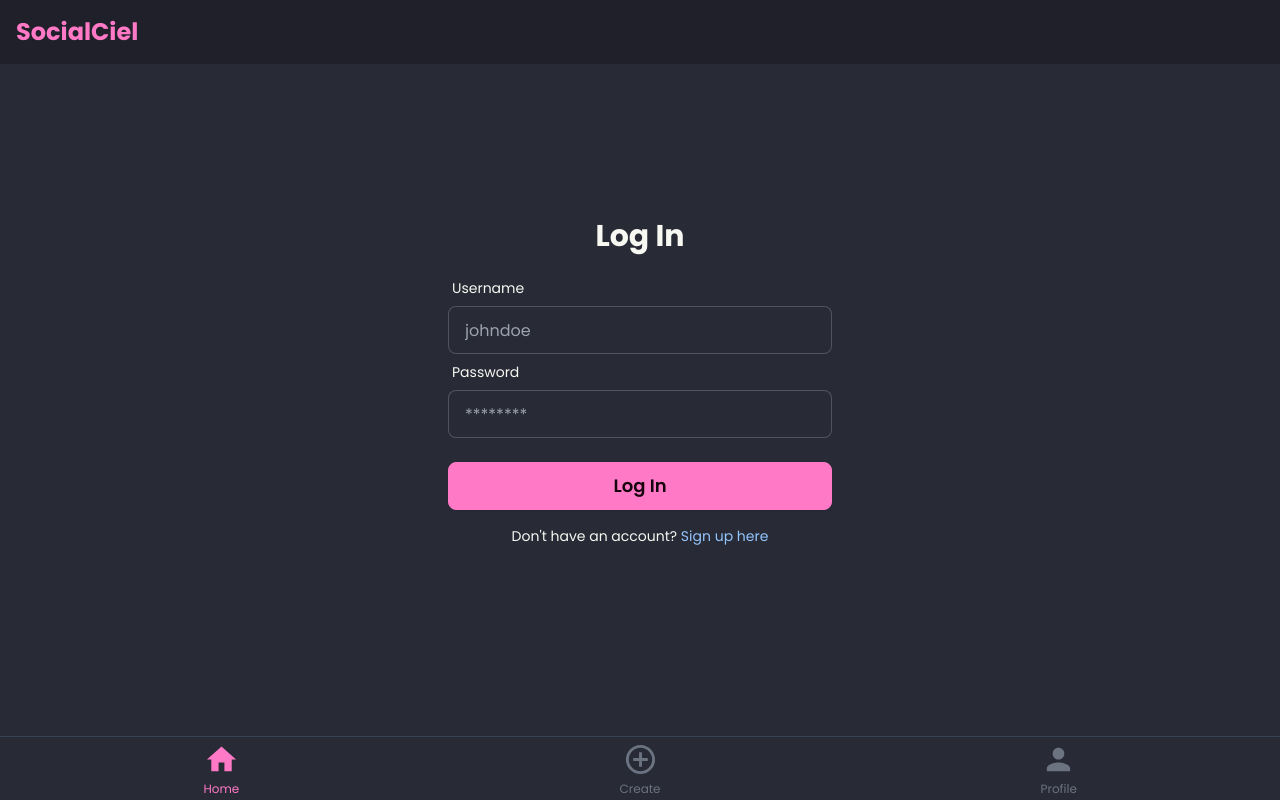
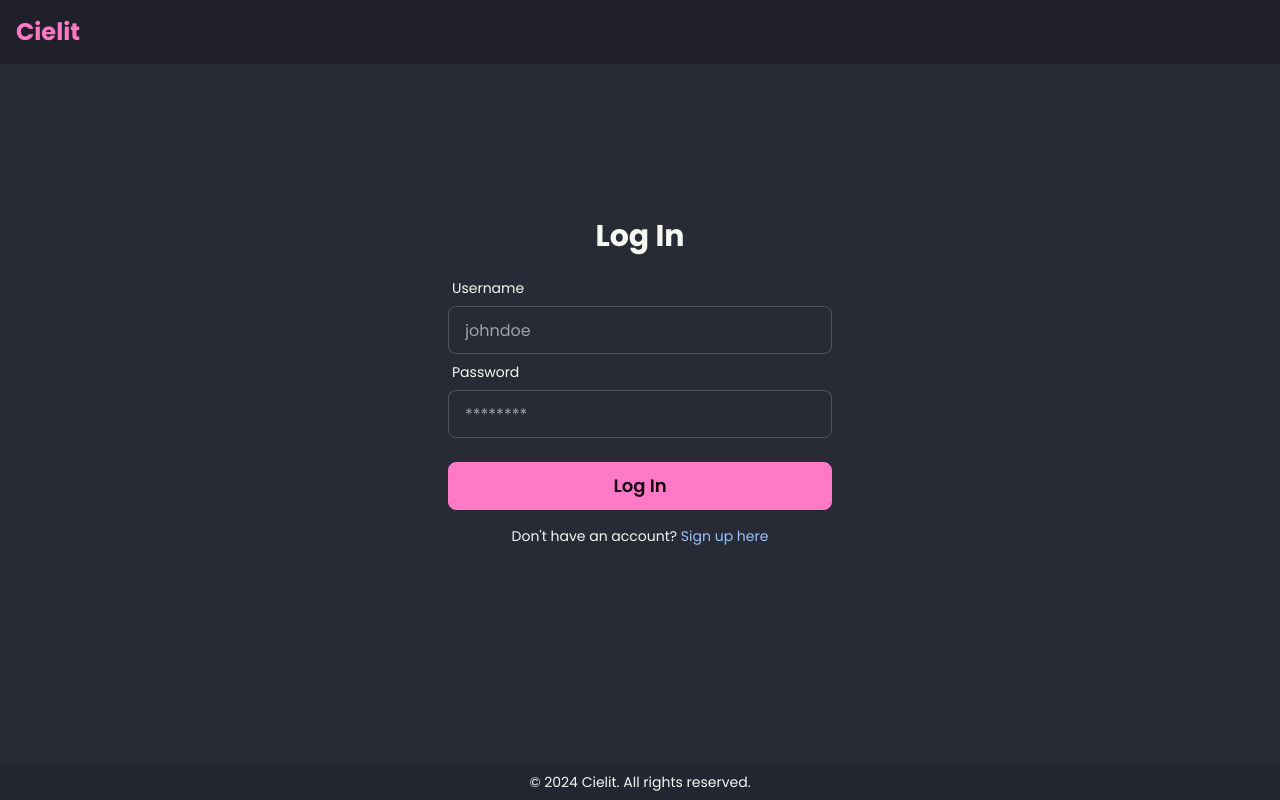
Before and after one commit to aarushkx/social-media, a React (Vite) app in the folder frontend/: page /login in a window 1280 px wide. Built offline with nearby package versions, Linux system fonts and the light colour scheme.

Commit message:
Fix footer visibility bug

```diff
--- a/frontend/index.html
+++ b/frontend/index.html
@@ -3,7 +3,7 @@
   <head>
     <meta charset="UTF-8" />
     <meta name="viewport" content="width=device-width, initial-scale=1.0" />
-    <title>Social Media</title>
+    <title>Cielit</title>
   </head>
   <body>
     <div id="root"></div>
--- a/frontend/src/App.jsx
+++ b/frontend/src/App.jsx
@@ -1,6 +1,6 @@
 import React, { useEffect, useState } from "react";
 import { useDispatch } from "react-redux";
-import { BottomNavbar } from "./components/index.js";
+import { BottomNavbar, Footer } from "./components/index.js";
 import { Outlet } from "react-router-dom";
 
 function App() {
--- a/frontend/src/components/BottomNavbar.jsx
+++ b/frontend/src/components/BottomNavbar.jsx
@@ -7,7 +7,7 @@ import { useSelector } from "react-redux";
 
 function BottomNavbar() {
     // const authStatus = useSelector((state) => state.auth.status);
-    const authStatus = true;
+    const authStatus = false;
     const navigate = useNavigate();
     const [activeButton, setActiveButton] = useState("home");
 
@@ -36,11 +36,10 @@ function BottomNavbar() {
     ];
 
     return (
-        // <div className="btm-nav bg-base-100 border-t border-gray-700 flex justify-between items-center p-3 z-50 fixed bottom-0 left-0 right-0">
         <div
-            className={`btm-nav bg-base-100 flex justify-between items-center p-3 z-50 fixed bottom-0 left-0 right-0 ${
-                authStatus ? "border-t border-gray-700" : ""
-            }`}
+            className={`btm-nav bg-base-100 max-h-12 flex justify-between items-center p-4 z-99 fixed bottom-0 left-0 right-0
+                ${authStatus ? "border-t border-gray-700" : ""}
+                ${!authStatus ? "opacity-0" : ""}`}
         >
             {items.map((item, index) =>
                 item.isActive ? (
@@ -57,7 +56,7 @@ function BottomNavbar() {
                         }`}
                     >
                         {item.icon}
-                        <span className="text-xs">{item.name}</span>
+                        {/* <span className="text-xs">{item.name}</span> */}
                     </button>
                 ) : null
             )}
--- a/frontend/src/components/Footer/Footer.jsx
+++ b/frontend/src/components/Footer/Footer.jsx
@@ -2,10 +2,10 @@ import React from "react";
 
 function Footer() {
     return (
-        <footer className="footer footer-center  bg-base-200 text-base-content p-2">
+        <footer className="footer footer-center bg-base-200 text-base-content p-2 z-9999">
             <aside>
                 <p>
-                    &copy; {new Date().getFullYear()} Social Media. All rights
+                    &copy; {new Date().getFullYear()} Cielit. All rights
                     reserved.
                 </p>
             </aside>
--- a/frontend/src/components/Form/LoginForm.jsx
+++ b/frontend/src/components/Form/LoginForm.jsx
@@ -1,6 +1,5 @@
 import React from "react";
-import { Link } from "react-router-dom";
-import { useNavigate } from "react-router-dom";
+import { Link, useNavigate } from "react-router-dom";
 
 function LoginForm() {
     const navigate = useNavigate();
--- a/frontend/src/components/Header/Logo.jsx
+++ b/frontend/src/components/Header/Logo.jsx
@@ -1,7 +1,7 @@
 import React from "react";
 
 function Logo() {
-    return <h1 className="text-2xl font-bold text-primary">SocialCiel</h1>;
+    return <h1 className="text-2xl font-bold text-primary">Cielit</h1>;
 }
 
 export default Logo;
```
